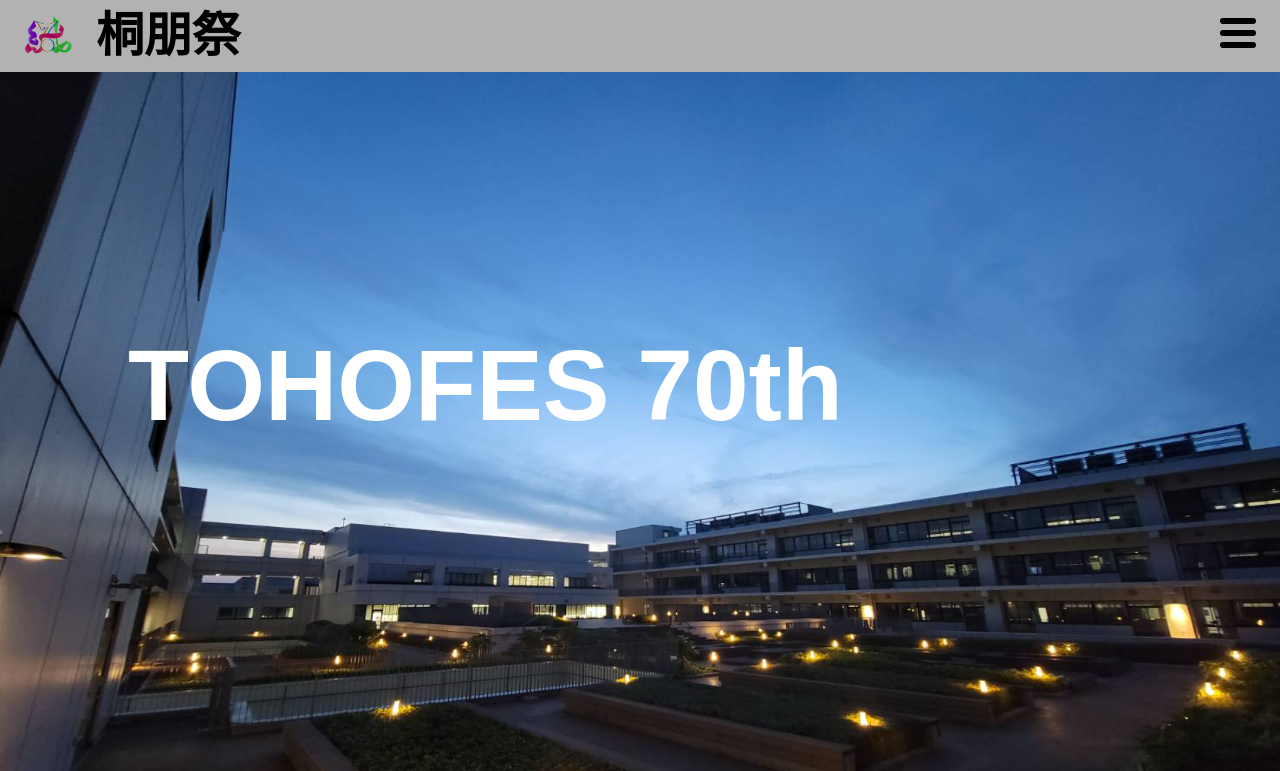
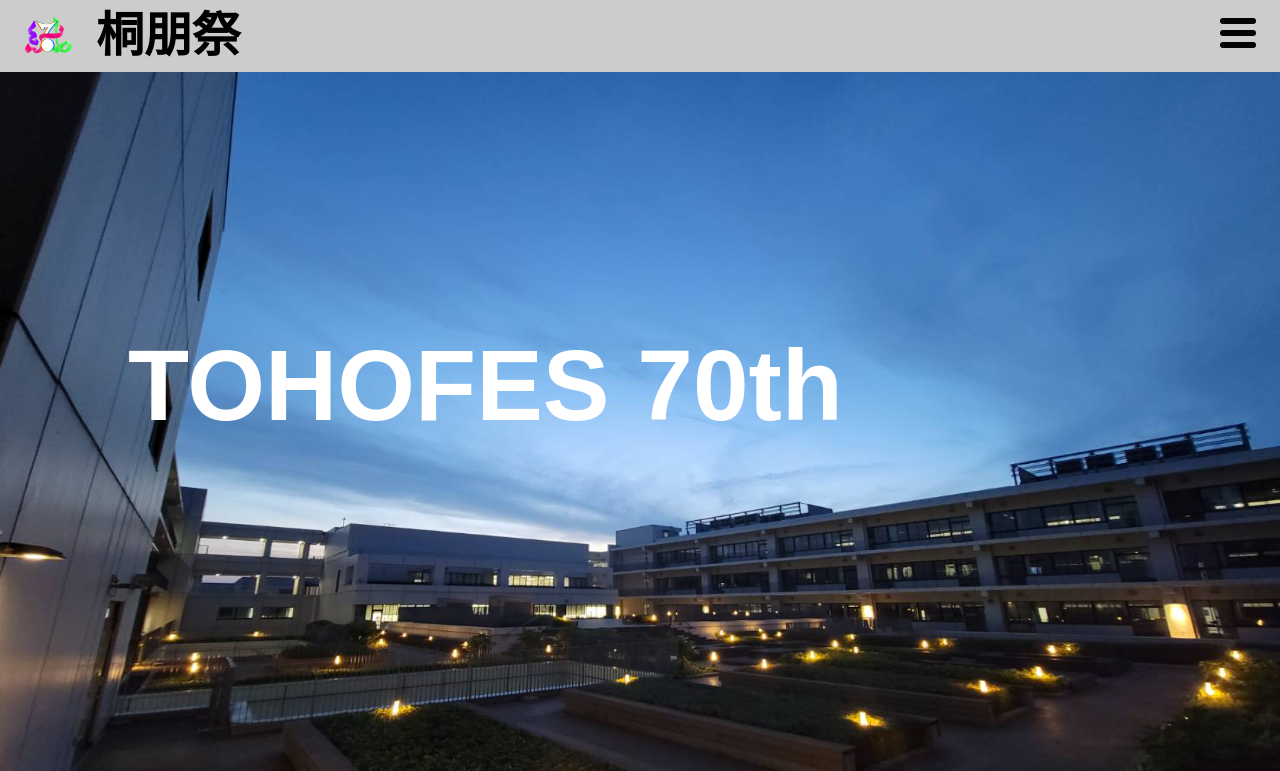
Before and after one commit to toho-festival/website-2021, a Next.js app: page / in a window 1280 px wide. Shown: the top 771 px of the page. Built offline with nearby package versions, Linux system fonts and the light colour scheme.

Commit message:
setting-opacity-only-header
ヘッダー部分にだけ透過が設定できるようにしました。

```diff
--- a/src/components/Header/index.tsx
+++ b/src/components/Header/index.tsx
@@ -31,8 +31,7 @@ const Layout = styled.header`
   align-items: stretch;
 
   z-index: 100;
-  background-color: white;
-  opacity: .7;
+  background-color: rgba(255,255,255, 0.8);
   padding: .5rem 1rem;
 
   > div {
```
